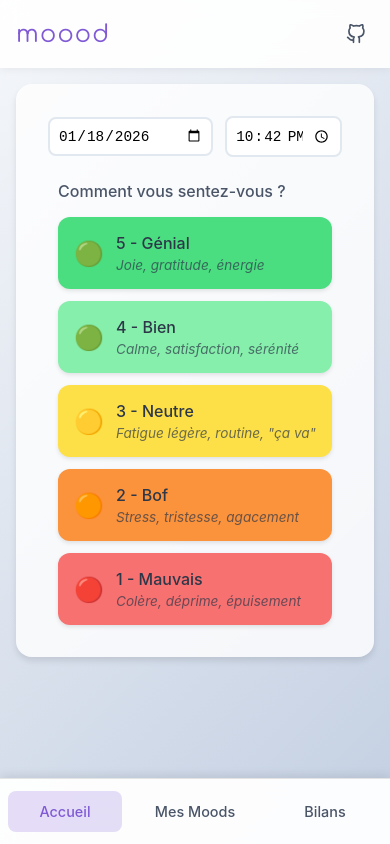
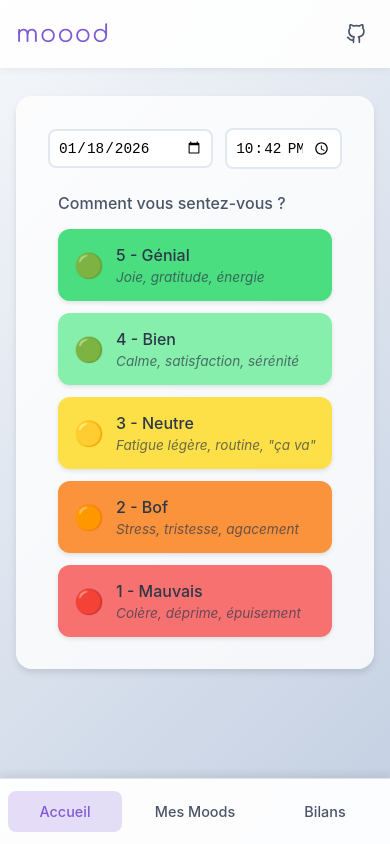
Before and after one commit to dimitrilahaye/moood, a website built with Vite: page index.html in a window 390 px wide. Built offline with nearby package versions, Linux system fonts and the light colour scheme.

Commit message:
Refactor app header styles for improved layout and responsiveness
- Updated the `.app-header` class to be fixed at the top of the viewport, enhancing visibility and accessibility.
- Adjusted margins and padding for better spacing and alignment of header elements.
- Added padding to the `#app` element to ensure content is not obscured by the fixed header.
- Enhanced the `.app-header-content` class with additional padding for improved visual clarity.

```diff
--- a/src/presentation/styles/main.css
+++ b/src/presentation/styles/main.css
@@ -18,14 +18,17 @@ body {
   max-width: 800px;
   margin: 0 auto;
   position: relative;
+  padding-top: 4.5rem;
 }
 
 .app-header {
   width: 100vw;
-  position: relative;
-  left: calc(-50vw + 50%);
-  margin-top: -1rem;
-  margin-bottom: 2rem;
+  position: fixed;
+  top: 0;
+  left: 0;
+  right: 0;
+  z-index: 1000;
+  margin: 0;
   background: rgba(255, 255, 255, 0.9);
   backdrop-filter: blur(10px);
   box-shadow: 0 2px 8px rgba(0, 0, 0, 0.05);
@@ -42,6 +45,7 @@ body {
   width: 100%;
   box-sizing: border-box;
   gap: 2rem;
+  position: relative;
 }
 
 .header-right {
@@ -906,8 +910,16 @@ h1 {
     padding-bottom: 90px;
   }
 
+  #app {
+    padding-top: 5rem;
+  }
+
   .app-header {
-    margin-bottom: 1rem;
+    margin-bottom: 0;
+  }
+
+  .app-header-content {
+    padding: 1rem;
   }
 
   .app-header-content {
```
